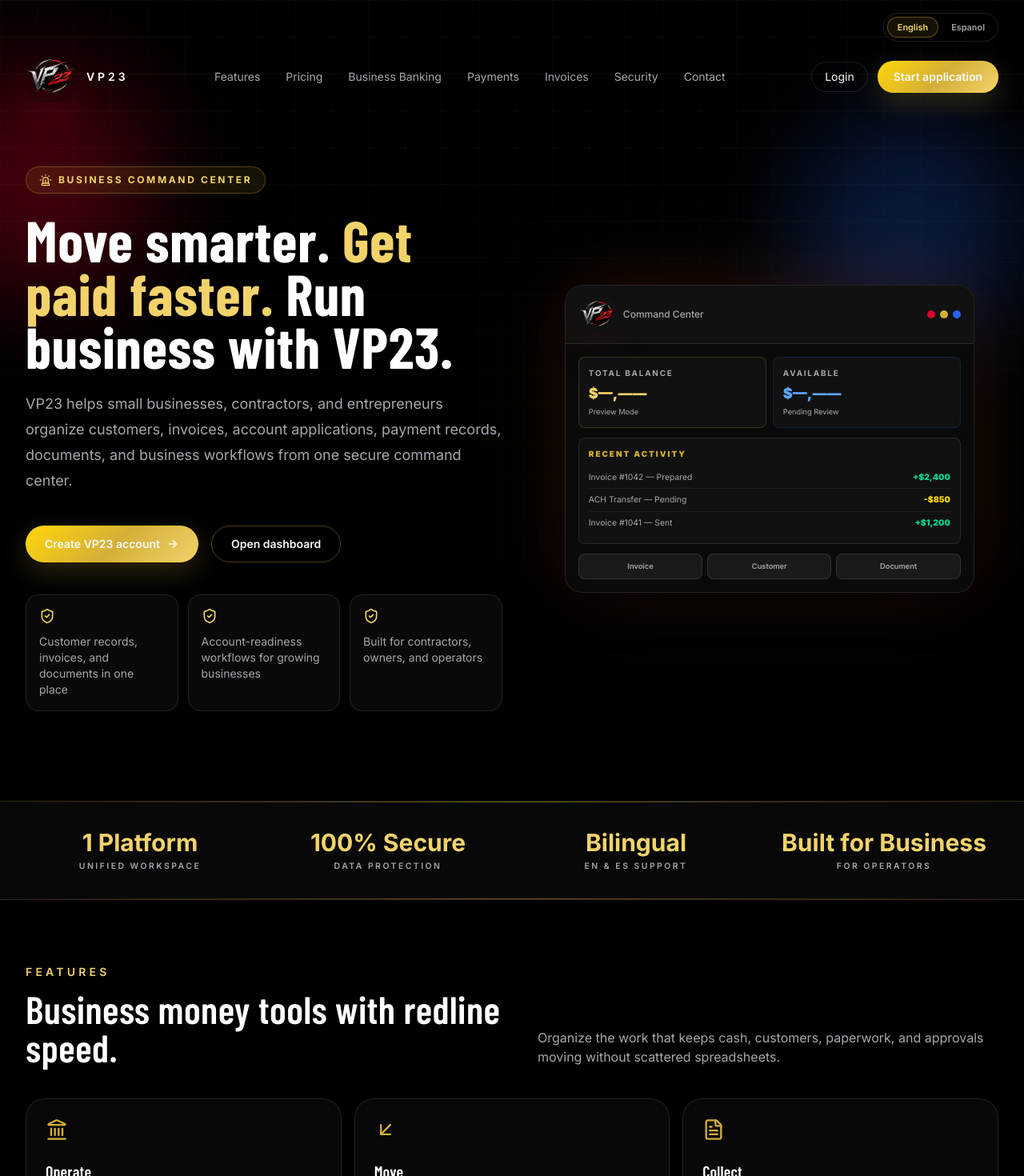
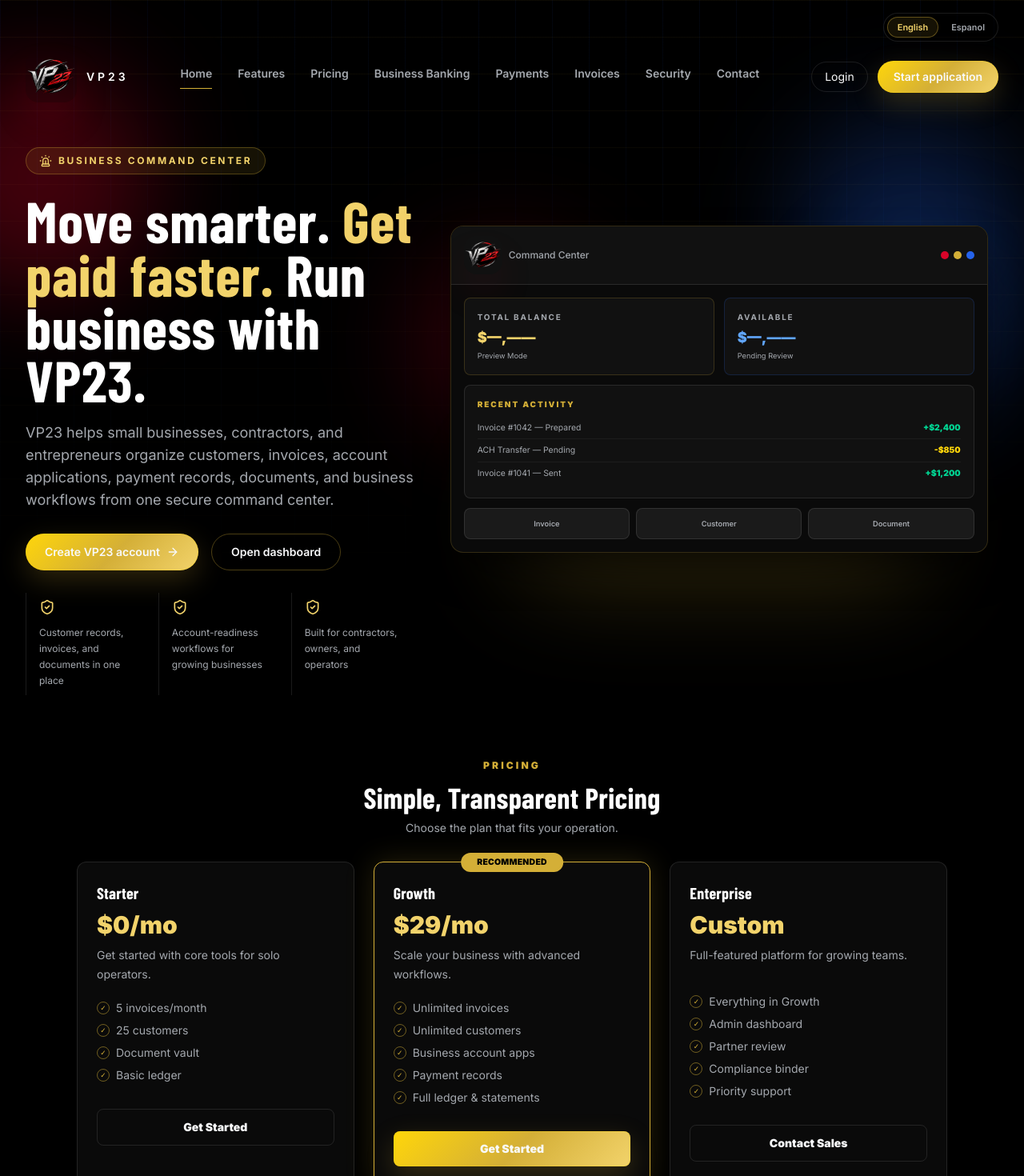
Before and after one commit to nofameorg-byte/orivoo-ai, a Next.js app: page / in a window 1280 px wide. Shown: the top 1470 px of the page at 80% size. Built offline with nearby package versions, Linux system fonts and the light colour scheme; no server answers.

Commit message:
Align hero and pricing to reference
Co-authored-by: nofameorg-byte <nofameorg-byte@users.noreply.github.com>

```diff
--- a/app/page.tsx
+++ b/app/page.tsx
@@ -40,18 +40,36 @@ const platformCards = [
 const pricingTiers = [
   {
     name: "Starter",
-    price: "$0",
-    body: "Business workspace, invoices, customer records, and document organization.",
+    price: "$0/mo",
+    body: "Get started with core tools for solo operators.",
+    features: ["5 invoices/month", "25 customers", "Document vault", "Basic ledger"],
+    recommended: false,
   },
   {
-    name: "Business",
-    price: "Custom",
-    body: "Multi-business tools, ledger exports, application tracking, and customer workflows.",
+    name: "Growth",
+    price: "$29/mo",
+    body: "Scale your business with advanced workflows.",
+    features: [
+      "Unlimited invoices",
+      "Unlimited customers",
+      "Business account apps",
+      "Payment records",
+      "Full ledger & statements",
+    ],
+    recommended: true,
   },
   {
-    name: "Partner-ready",
+    name: "Enterprise",
     price: "Custom",
-    body: "Statements, audit logs, review package tools, and partner-readiness controls.",
+    body: "Full-featured platform for growing teams.",
+    features: [
+      "Everything in Growth",
+      "Admin dashboard",
+      "Partner review",
+      "Compliance binder",
+      "Priority support",
+    ],
+    recommended: false,
   },
 ];
 
@@ -69,26 +87,29 @@ export default function LandingPage() {
         <div className="flex items-center justify-between">
           <VP23Logo size="md" />
 
-          <nav className="hidden items-center gap-8 text-sm text-muted md:flex">
-            <a href="#features" className="transition hover:text-gold-bright">
+          <nav className="hidden items-center gap-8 text-sm font-semibold text-muted md:flex">
+            <Link href="/" className="border-b border-gold pb-2 text-white">
+              Home
+            </Link>
+            <a href="#features" className="pb-2 transition hover:text-gold-bright">
               Features
             </a>
-            <a href="#pricing" className="transition hover:text-gold-bright">
+            <a href="#pricing" className="pb-2 transition hover:text-gold-bright">
               Pricing
             </a>
-            <a href="#business-banking" className="transition hover:text-gold-bright">
+            <a href="#business-banking" className="pb-2 transition hover:text-gold-bright">
               Business Banking
             </a>
-            <a href="#payments" className="transition hover:text-gold-bright">
+            <a href="#payments" className="pb-2 transition hover:text-gold-bright">
               Payments
             </a>
-            <a href="#invoices" className="transition hover:text-gold-bright">
+            <a href="#invoices" className="pb-2 transition hover:text-gold-bright">
               Invoices
             </a>
-            <a href="#security" className="transition hover:text-gold-bright">
+            <a href="#security" className="pb-2 transition hover:text-gold-bright">
               Security
             </a>
-            <a href="#contact" className="transition hover:text-gold-bright">
+            <a href="#contact" className="pb-2 transition hover:text-gold-bright">
               Contact
             </a>
           </nav>
@@ -110,23 +131,23 @@ export default function LandingPage() {
         </div>
       </header>
 
-      <section className="relative z-10 mx-auto grid w-full max-w-7xl items-center gap-12 px-6 pb-20 pt-10 lg:grid-cols-[1.02fr_0.98fr] lg:px-8 lg:pb-28 lg:pt-16">
+      <section className="relative z-10 mx-auto grid w-full max-w-7xl items-center gap-8 px-6 pb-12 pt-8 lg:grid-cols-[0.82fr_1.18fr] lg:px-8 lg:pb-16 lg:pt-10">
         <div>
           <div className="mb-6 inline-flex items-center gap-2 rounded-full border border-gold/30 bg-gold/10 px-4 py-2 text-xs font-bold uppercase tracking-[0.22em] text-gold-bright">
             <Siren className="size-4" aria-hidden />
             Business Command Center
           </div>
-          <h1 className="max-w-5xl text-5xl font-black leading-[0.92] tracking-tight text-white sm:text-6xl lg:text-7xl">
+          <h1 className="max-w-[34rem] text-5xl font-black leading-[0.92] tracking-tight text-white sm:text-6xl lg:text-7xl">
             Move smarter.{" "}
             <span className="text-gold-bright">Get paid faster.</span> Run
             business with VP23.
           </h1>
-          <p className="mt-6 max-w-2xl text-lg leading-8 text-muted">
+          <p className="mt-5 max-w-xl text-base leading-7 text-muted sm:text-lg">
             VP23 helps small businesses, contractors, and entrepreneurs organize
             customers, invoices, account applications, payment records,
             documents, and business workflows from one secure command center.
           </p>
-          <div className="mt-10 flex flex-col gap-4 sm:flex-row">
+          <div className="mt-7 flex flex-col gap-4 sm:flex-row">
             <Link
               href="/signup"
               className="gold-cta group inline-flex items-center justify-center gap-2 rounded-full px-6 py-3 text-sm font-semibold text-black transition hover:scale-[1.02]"
@@ -141,11 +162,11 @@ export default function LandingPage() {
               Open dashboard
             </Link>
           </div>
-          <div className="mt-10 grid gap-3 sm:grid-cols-3">
+          <div className="mt-7 grid gap-3 sm:grid-cols-3">
             {valueProps.map((item) => (
               <div
                 key={item}
-                className="rounded-2xl border border-white/10 bg-white/[0.035] p-4 text-sm text-muted"
+                className="rounded-none border-l border-white/10 bg-transparent px-4 py-2 text-xs leading-5 text-muted"
               >
                 <ShieldCheck className="mb-3 size-5 text-gold-bright" aria-hidden />
                 {item}
@@ -154,10 +175,11 @@ export default function LandingPage() {
           </div>
         </div>
 
-        <div className="relative mx-auto w-full max-w-lg">
-          <div className="absolute inset-0 rounded-[1.35rem] bg-gold/10 blur-3xl" />
-          <div className="absolute inset-0 rounded-[1.35rem] bg-metal-red/10 blur-2xl" />
-          <div className="relative overflow-hidden rounded-[1.35rem] border border-white/10 bg-[#0a0a0a] shadow-2xl shadow-black/70">
+        <div className="relative mx-auto w-full max-w-2xl lg:-mt-20">
+          <div className="absolute -left-10 top-8 h-56 w-56 rounded-full bg-metal-red/25 blur-3xl" />
+          <div className="absolute inset-x-20 -bottom-8 h-36 rounded-full bg-gold/25 blur-3xl" />
+          <div className="absolute -right-10 top-8 h-56 w-56 rounded-full bg-electric-blue/20 blur-3xl" />
+          <div className="relative overflow-hidden rounded-2xl border border-gold/20 bg-[#0a0a0a] shadow-2xl shadow-black/70">
             <div className="flex items-center justify-between border-b border-white/10 bg-[#111111] px-4 py-3">
               <div className="flex items-center gap-2">
                 <VP23Logo href="/" size="sm" showText={false} />
@@ -173,15 +195,15 @@ export default function LandingPage() {
             </div>
 
             <div className="space-y-3 p-4">
-              <div className="grid grid-cols-2 gap-2">
-                <div className="rounded-lg border border-gold/20 bg-[#111111] p-3">
+              <div className="grid grid-cols-2 gap-3">
+                <div className="rounded-lg border border-gold/20 bg-[#111111] p-4">
                   <p className="mb-1 text-[0.62rem] font-bold uppercase tracking-[0.18em] text-muted">
                     Total Balance
                   </p>
                   <p className="text-lg font-black text-gold-bright">$—,——</p>
                   <p className="mt-0.5 text-[0.58rem] text-muted">Preview Mode</p>
                 </div>
-                <div className="rounded-lg border border-electric-blue/20 bg-[#111111] p-3">
+                <div className="rounded-lg border border-electric-blue/20 bg-[#111111] p-4">
                   <p className="mb-1 text-[0.62rem] font-bold uppercase tracking-[0.18em] text-muted">
                     Available
                   </p>
@@ -190,7 +212,7 @@ export default function LandingPage() {
                 </div>
               </div>
 
-              <div className="rounded-lg border border-white/10 bg-[#111111] p-3">
+              <div className="rounded-lg border border-white/10 bg-[#111111] p-4">
                 <p className="mb-2 text-[0.62rem] font-black uppercase tracking-[0.2em] text-gold">
                   Recent Activity
                 </p>
@@ -211,11 +233,11 @@ export default function LandingPage() {
                 ))}
               </div>
 
-              <div className="grid grid-cols-3 gap-1.5">
+              <div className="grid grid-cols-3 gap-2">
                 {["Invoice", "Customer", "Document"].map((action) => (
                   <div
                     key={action}
-                    className="rounded-lg border border-white/10 bg-[#1a1a1a] p-2 text-center"
+                    className="rounded-lg border border-white/10 bg-[#1a1a1a] p-3 text-center"
                   >
                     <p className="text-[0.58rem] font-semibold text-muted">
                       {action}
@@ -228,26 +250,66 @@ export default function LandingPage() {
         </div>
       </section>
 
-      <section className="relative z-10 border-y border-gold/20 bg-[#080808]">
-        <div className="h-px bg-gradient-to-r from-transparent via-gold/50 to-transparent" />
-        <div className="mx-auto grid max-w-7xl grid-cols-2 gap-6 px-6 py-8 text-center md:grid-cols-4 lg:px-8">
-          {[
-            ["1 Platform", "Unified workspace"],
-            ["100% Secure", "Data protection"],
-            ["Bilingual", "EN & ES support"],
-            ["Built for Business", "For operators"],
-          ].map(([stat, label]) => (
-            <div key={stat}>
-              <p className="text-2xl font-bold text-gold-bright md:text-3xl">
-                {stat}
+      <section
+        id="pricing"
+        className="relative z-10 mx-auto w-full max-w-6xl px-6 pb-16 pt-4 lg:px-8"
+      >
+        <div className="mb-8 text-center">
+          <p className="text-xs font-black uppercase tracking-[0.26em] text-gold">
+            Pricing
+          </p>
+          <h2 className="mt-3 text-4xl font-black text-white">
+            Simple, Transparent Pricing
+          </h2>
+          <p className="mt-2 text-sm text-muted">
+            Choose the plan that fits your operation.
+          </p>
+        </div>
+        <div className="grid gap-6 md:grid-cols-3">
+          {pricingTiers.map((tier) => (
+            <article
+              key={tier.name}
+              className={`relative rounded-xl border bg-[#0a0a0a] p-6 ${
+                tier.recommended
+                  ? "border-gold shadow-[0_0_36px_rgba(212,175,55,0.18)]"
+                  : "border-white/10"
+              }`}
+            >
+              {tier.recommended ? (
+                <div className="absolute -top-3 left-1/2 -translate-x-1/2 rounded-full bg-gold px-5 py-1 text-[0.65rem] font-black uppercase tracking-wide text-black">
+                  Recommended
+                </div>
+              ) : null}
+              <h3 className="text-xl font-black text-white">{tier.name}</h3>
+              <p className="mt-2 text-3xl font-black text-gold-bright">
+                {tier.price}
               </p>
-              <p className="mt-1 text-[0.65rem] font-semibold uppercase tracking-[0.24em] text-muted">
-                {label}
+              <p className="mt-2 min-h-10 text-sm leading-6 text-muted">
+                {tier.body}
               </p>
-            </div>
+              <ul className="mt-5 space-y-2 text-sm text-muted">
+                {tier.features.map((feature) => (
+                  <li key={feature} className="flex items-center gap-2">
+                    <span className="flex size-4 items-center justify-center rounded-full border border-gold/50 text-[0.55rem] text-gold">
+                      ✓
+                    </span>
+                    {feature}
+                  </li>
+                ))}
+              </ul>
+              <Link
+                href="/signup"
+                className={`mt-8 flex justify-center rounded-lg px-4 py-3 text-sm font-black ${
+                  tier.recommended
+                    ? "gold-cta text-black"
+                    : "border border-white/10 text-white hover:border-gold/40"
+                }`}
+              >
+                {tier.name === "Enterprise" ? "Contact Sales" : "Get Started"}
+              </Link>
+            </article>
           ))}
         </div>
-        <div className="h-px bg-gradient-to-r from-transparent via-gold/50 to-transparent" />
       </section>
 
       <section
@@ -283,23 +345,6 @@ export default function LandingPage() {
             </div>
           ))}
         </div>
-      </section>
-
-      <section
-        id="pricing"
-        className="relative z-10 mx-auto grid w-full max-w-7xl gap-6 px-6 py-20 lg:grid-cols-3 lg:px-8"
-      >
-        {pricingTiers.map((tier) => (
-          <article key={tier.name} className="bank-card rounded-[2rem] p-8">
-            <p className="text-sm uppercase tracking-[0.28em] text-gold">
-              {tier.name}
-            </p>
-            <h2 className="mt-4 text-4xl font-semibold text-white">
-              {tier.price}
-            </h2>
-            <p className="mt-4 leading-7 text-muted">{tier.body}</p>
-          </article>
-        ))}
       </section>
 
       <section
```
